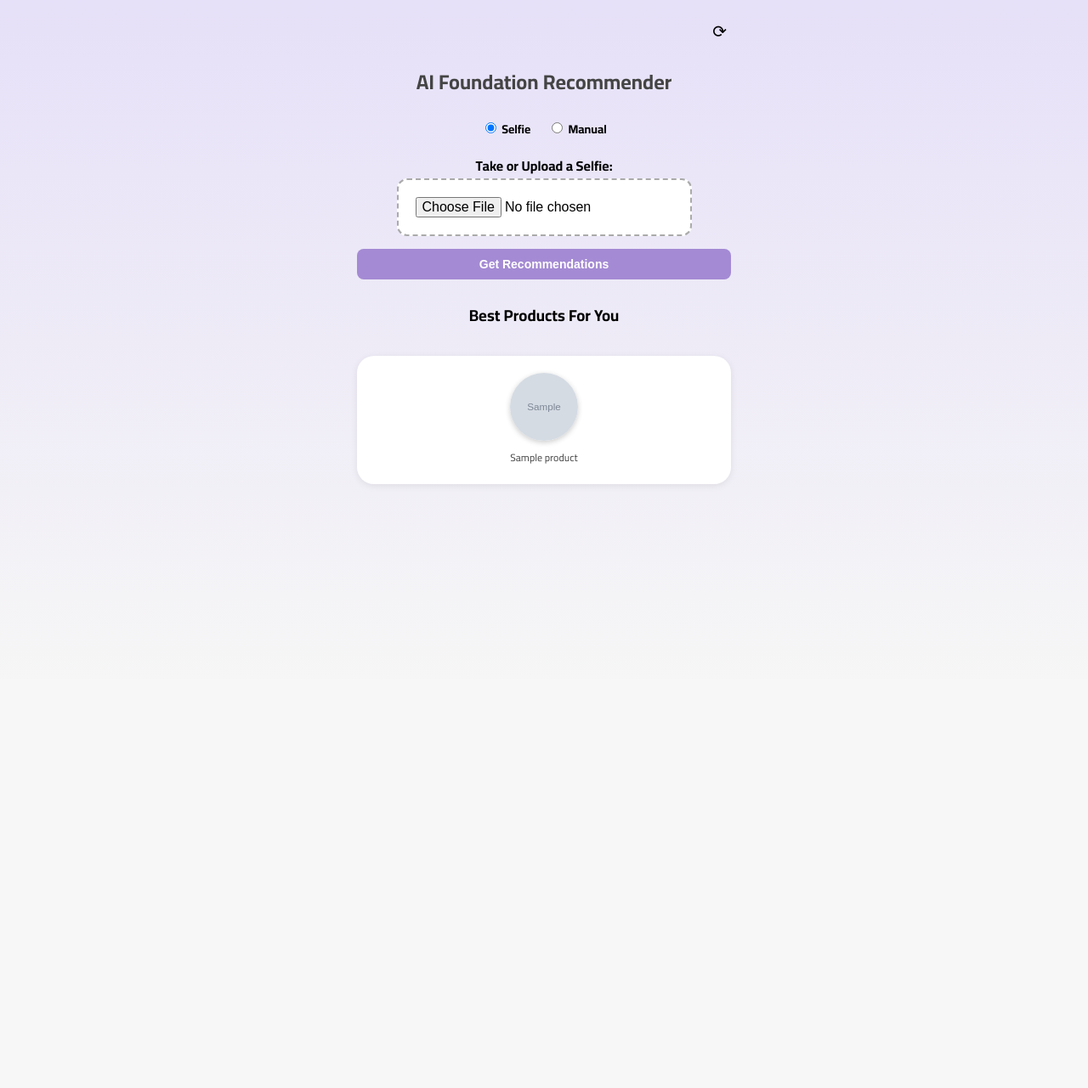
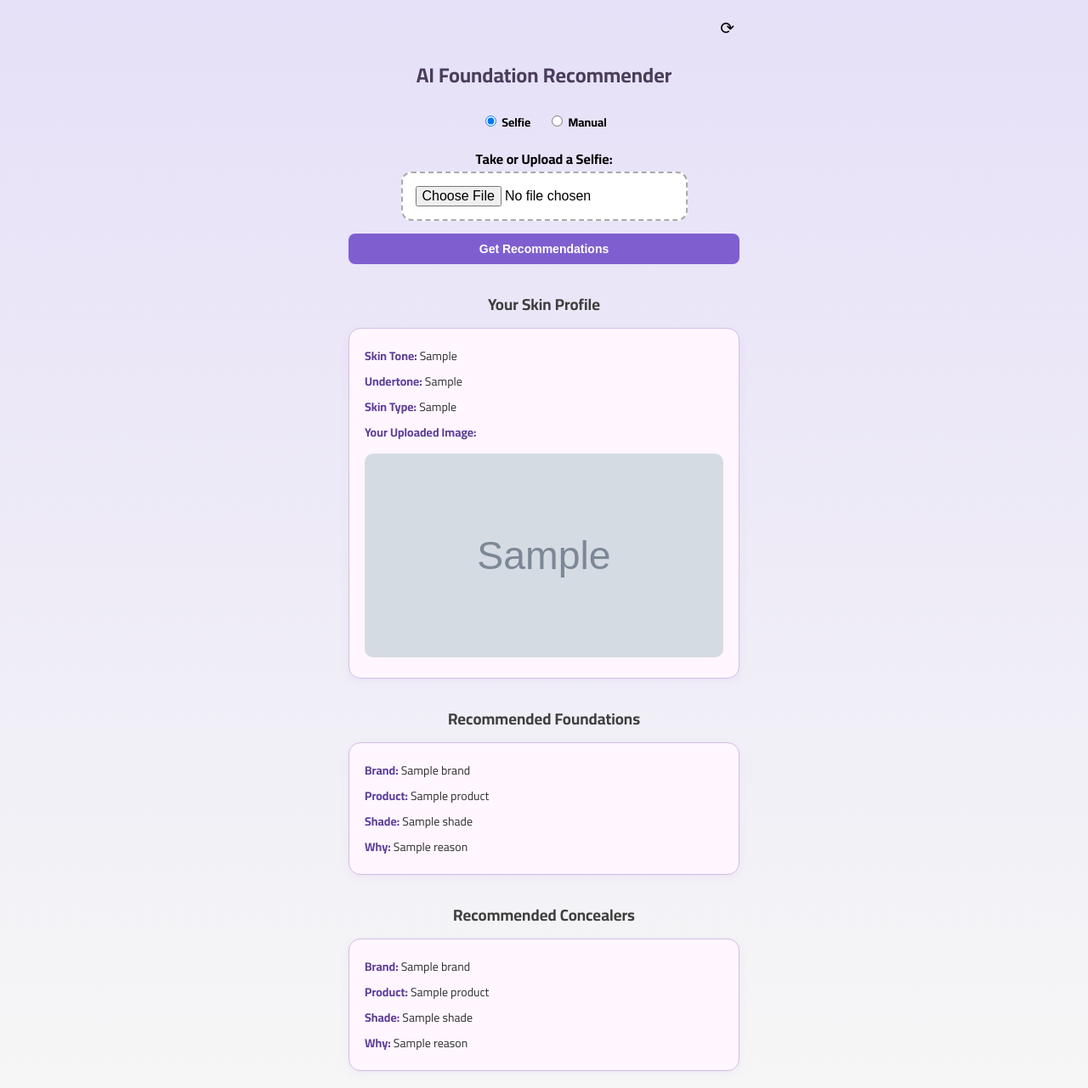
Before and after one commit to saraalmsoud/MakeupAI, a Flask app: template templates/index.html in a window 1280 px wide. Shown: the whole page at 85% size. Before the commit the page ends 575 px from the top, so only its background shows below. Run offline with Flask 3, Linux system fonts and the light colour scheme; the template is opened without the code that fills it: most values are stand-ins (such as "Sample title", 1, 10 or a date in 2020); grey boxes marked "Sample" are stand-in pictures.

Commit message:
Improve profile layout & show image

```diff
--- a/app.py
+++ b/app.py
@@ -1,14 +1,13 @@
 import os
 import json
 import requests
-import pandas as pd
-from flask import Flask, render_template, request, redirect, url_for, flash
+from flask import Flask, render_template, request, redirect, flash
 from werkzeug.utils import secure_filename
 from openai import OpenAI
 from dotenv import load_dotenv
 import base64
 
-# تحميل المتغيرات
+# تحميل المتغيرات من .env
 load_dotenv()
 
 app = Flask(__name__)
@@ -16,71 +15,10 @@ app.secret_key = 'supersecretkey'
 app.config['UPLOAD_FOLDER'] = 'static/uploads'
 os.makedirs(app.config['UPLOAD_FOLDER'], exist_ok=True)
 
+# تهيئة OpenAI
 client = OpenAI(api_key=os.getenv("OPENAI_API_KEY"))
 
-# تحميل قاعدة بيانات المنتجات
-shades_df = pd.read_csv("data/allShades.csv")
-shades_df.columns = shades_df.columns.str.strip()
-shades_df["description"] = shades_df["description"].astype(str)
-
-# توصيات دقيقة بناءً على lightness و undertone
-import colorsys
-
-def hex_to_rgb(hex_color):
-    hex_color = hex_color.lstrip('#')
-    return tuple(int(hex_color[i:i+2], 16)/255 for i in (0, 2, 4))  # Normalized 0-1
-
-def color_distance(rgb1, rgb2):
-    return sum((a - b) ** 2 for a, b in zip(rgb1, rgb2))  # Euclidean distance
-
-def recommend_foundations_precise(skin_tone, undertone, skin_color_hex=None, max_results=5):
-    target_lightness_map = {
-        "Light": 0.90,
-        "Medium": 0.72,
-        "Medium-dark": 0.53,
-        "Dark": 0.30
-    }
-
-    undertone_map = {
-        "Cool": ["cool", "pink", "rosy"],
-        "Neutral": ["neutral", "olive"],
-        "Warm": ["warm", "golden", "yellow", "peach"]
-    }
-
-    target_l = target_lightness_map.get(skin_tone, 0.5)
-    undertone_keywords = undertone_map.get(undertone, [])
-
-    filtered = shades_df[
-        shades_df["description"].str.contains('|'.join(undertone_keywords), case=False, na=False)
-    ].copy()
-
-    filtered["tone_diff"] = abs(filtered["lightness"] - target_l)
-
-    if skin_color_hex:
-        try:
-            user_rgb = hex_to_rgb(skin_color_hex)
-            filtered["hex_diff"] = filtered["hex"].apply(lambda x: color_distance(user_rgb, hex_to_rgb(x)))
-        except:
-            filtered["hex_diff"] = 0.5  # default distance if failed
-    else:
-        filtered["hex_diff"] = 0.5
-
-    # ترتيب حسب tone أولاً ثم hex_diff
-    filtered = filtered.sort_values(by=["tone_diff", "hex_diff"])
-
-    top = filtered[['brand', 'product', 'specific', 'description', 'imgSrc']].head(max_results)
-
-    results = []
-    for _, row in top.iterrows():
-        results.append({
-            "product": f"{row['brand']} - {row['product']} ({row['specific']})",
-            "reason": row['description'],
-            "imgSrc": row['imgSrc']
-        })
-
-    return results
-
-# رفع صورة المستخدم إلى imgbb بطريقة صحيحة
+# رفع الصورة إلى imgbb
 def upload_to_imgbb(image_bytes):
     API_KEY = os.getenv("IMGBB_API_KEY")
     encoded_image = base64.b64encode(image_bytes).decode("utf-8")
@@ -97,7 +35,7 @@ def upload_to_imgbb(image_bytes):
 @app.route('/', methods=['GET', 'POST'])
 def index():
     recommendation = None
-    raw_result = ""
+    image_url = None
 
     if request.method == 'POST':
         mode = request.form.get('mode')
@@ -107,7 +45,15 @@ def index():
                 skin_tone = request.form.get('skin_tone')
                 undertone = request.form.get('undertone')
                 skin_type = request.form.get('skin_type')
-                skin_color_hex = None  # لا يوجد HEX في الوضع اليدوي
+
+                recommendation = {
+                    "skin_tone_detected": skin_tone,
+                    "undertone_detected": undertone,
+                    "skin_type_detected": skin_type,
+                    "skin_color_hex": None,
+                    "recommended_foundations": [],
+                    "recommended_concealers": []
+                }
 
             else:
                 uploaded_file = request.files.get('image')
@@ -124,24 +70,25 @@ def index():
 
                 image_url = upload_to_imgbb(image_bytes)
 
-                # برومبت التحليل
+                # استدعاء GPT
                 completion = client.chat.completions.create(
                     model="gpt-4-turbo",
-                    messages = [
+                    messages=[
                         {
                             "role": "system",
-                            "content": ("You are a professional AI beauty assist ant. "
+                            "content": (
+                                "You are a professional AI beauty assistant. "
                                 "You will analyze the user's selfie to detect their skin tone, undertone, and skin type. "
                                 "Then you will recommend 3 real foundation products and 3 real concealer products based on that analysis. "
                                 "Each product must include: brand name, product name, shade, and a short reason. "
                                 "Return only strict JSON with no explanation. Format:\n"
                                 "{"
-                                "\"skin_tone_detected\": \"\", "
-                                "\"undertone_detected\": \"\", "
-                                "\"skin_type_detected\": \"\", "
-                                "\"skin_color_hex\": \"\", "
-                                "\"recommended_foundations\": [], "
-                                "\"recommended_concealers\": []"
+                                "\\\"skin_tone_detected\\\": \\\"\\\", "
+                                "\\\"undertone_detected\\\": \\\"\\\", "
+                                "\\\"skin_type_detected\\\": \\\"\\\", "
+                                "\\\"skin_color_hex\\\": \\\"\\\", "
+                                "\\\"recommended_foundations\\\": [], "
+                                "\\\"recommended_concealers\\\": []"
                                 "}"
                             )
                         },
@@ -153,63 +100,23 @@ def index():
                             ]
                         }
                     ]
-                )
+                    )
 
-                raw_result = completion.choices[0].message.content.strip()
-                json_start = raw_result.find("{")
-                json_end = raw_result.rfind("}")
-                cleaned_json = raw_result[json_start:json_end+1]
-                parsed = json.loads(cleaned_json)
+                parsed = json.loads(completion.choices[0].message.content)
 
-                skin_tone = parsed["skin_tone_detected"]
-                undertone = parsed["undertone_detected"]
-                skin_type = parsed["skin_type_detected"]
-                skin_color_hex = parsed.get("skin_color_hex")
-
-                # تطبيع التصنيفات
-                tone_correction = {
-                    "deep": "Dark",
-                    "dark": "Dark",
-                    "dark brown": "Dark",
-                    "very dark": "Dark",
-                    "medium dark": "Medium-dark",
-                    "medium-dark": "Medium-dark",
-                    "light-medium": "Medium",
-                    "medium": "Medium",
-                    "light": "Light",
-                    "fair": "Light"
+                recommendation = {
+                    "skin_tone_detected": parsed["skin_tone_detected"],
+                    "undertone_detected": parsed["undertone_detected"],
+                    "skin_type_detected": parsed["skin_type_detected"],
+                    "skin_color_hex": parsed.get("skin_color_hex"),
+                    "recommended_foundations": parsed.get("recommended_foundations", []),
+                    "recommended_concealers": parsed.get("recommended_concealers", [])
                 }
-
-                undertone_correction = {
-                    "cool": "Cool",
-                    "pink": "Cool",
-                    "rosy": "Cool",
-                    "neutral": "Neutral",
-                    "olive": "Neutral",
-                    "warm": "Warm",
-                    "golden": "Warm",
-                    "yellow": "Warm",
-                    "peach": "Warm"
-                }
-
-                skin_tone = tone_correction.get(skin_tone.lower(), skin_tone)
-                undertone = undertone_correction.get(undertone.lower(), undertone)
-
-            # توصيات من قاعدة البيانات باستخدام lightness
-            recommended = recommend_foundations_precise(skin_tone, undertone, skin_color_hex)
-
-            recommendation = {
-                "skin_tone_detected": skin_tone,
-                "undertone_detected": undertone,
-                "skin_type_detected": skin_type,
-                "skin_color_hex": skin_color_hex,
-                "recommended_foundations": recommended
-            }
 
         except Exception as e:
             flash(str(e))
 
-    return render_template('index.html', recommendation=recommendation, raw_result=raw_result)
+    return render_template('index.html', recommendation=recommendation, image_url=image_url)
 
 if __name__ == '__main__':
     app.run(debug=True)
--- a/templates/index.html
+++ b/templates/index.html
@@ -14,32 +14,29 @@
     }
 
     .app-container {
-      max-width: 480px;
+      max-width: 500px;
       margin: auto;
       padding: 20px;
       min-height: 100vh;
       box-sizing: border-box;
-      position: relative;
     }
 
     .top-bar {
       display: flex;
       justify-content: flex-end;
-      align-items: center;
       margin-bottom: 10px;
     }
 
     .refresh-btn {
       font-size: 20px;
       cursor: pointer;
-      padding: 5px;
+      background: none;
       border: none;
-      background: none;
     }
 
     h2 {
       text-align: center;
-      color: #444;
+      color: #4a3d5c;
       margin-bottom: 20px;
     }
 
@@ -69,7 +66,7 @@
       display: block;
       margin: auto;
       font-size: 16px;
-      padding: 20px;
+      padding: 15px;
       background: #fff;
       border-radius: 12px;
       border: 2px dashed #aaa;
@@ -83,59 +80,42 @@
     }
 
     .submit-btn {
-      background-color: #a48ad4;
+      background-color: #7f5fcf;
       color: white;
       border: none;
       font-weight: bold;
       cursor: pointer;
     }
 
-    .products-circles {
-      display: flex;
-      justify-content: space-around;
-      margin-top: 30px;
-      padding: 20px 10px;
-      background: #fff;
-      border-radius: 20px;
-      box-shadow: 0 2px 8px rgba(0,0,0,0.08);
-      flex-wrap: wrap;
-      gap: 15px;
+    .section-title {
+      text-align: center;
+      margin: 30px 0 10px;
+      color: #3f3f3f;
     }
 
-    .circle-product {
+    .product-list {
       display: flex;
       flex-direction: column;
-      align-items: center;
-      text-align: center;
-      width: 90px;
-      position: relative;
+      gap: 20px;
+      margin-top: 10px;
     }
 
-    .circle-product img {
-      width: 80px;
-      height: 80px;
-      object-fit: cover;
-      border-radius: 50%;
-      box-shadow: 0 2px 6px rgba(0,0,0,0.2);
+    .product-card {
+      background: #fff6ff;
+      border: 1px solid #d3bce6;
+      border-radius: 14px;
+      padding: 15px 18px;
+      box-shadow: 0 3px 10px rgba(164, 138, 212, 0.1);
     }
 
-    .circle-product p {
-      margin: 8px 0 0;
-      font-size: 12px;
-      color: #444;
+    .product-card p {
+      margin: 4px 0;
+      font-size: 14px;
+      color: #333;
     }
 
-    .view-all-btn {
-      display: block;
-      margin: 15px auto 0;
-      text-align: center;
-      background-color: #a48ad4;
-      color: white;
-      padding: 10px 20px;
-      border-radius: 12px;
-      font-weight: bold;
-      text-decoration: none;
-      width: fit-content;
+    .product-card p strong {
+      color: #5c3d99;
     }
 
     .flash-messages {
@@ -152,7 +132,7 @@
 <body>
   <div class="app-container">
     <div class="top-bar">
-      <button type="button" class="refresh-btn" onclick="location.reload()">⟳</button>
+      <button class="refresh-btn" onclick="location.reload()">⟳</button>
     </div>
 
     <h2>AI Foundation Recommender</h2>
@@ -176,7 +156,7 @@
           <option value="Dark">Dark</option>
         </select>
 
-        <label>Undertone:</label><select name="undertone">
+        <label>Undertone:</label><select name="under tone">
           <option value="Cool">Cool</option>
           <option value="Neutral">Neutral</option>
           <option value="Warm">Warm</option>
@@ -189,9 +169,7 @@
           <option value="Combination">Combination</option>
           <option value="Normal">Normal</option>
         </select>
-      </div>
-
-      <button class="submit-btn" type="submit">Get Recommendations</button>
+      </div><button class="submit-btn" type="submit">Get Recommendations</button>
     </form>
 
     {% with messages = get_flashed_messages() %}
@@ -205,26 +183,40 @@
     {% endwith %}
 
     {% if recommendation %}
-      <h3 style="text-align: center;">Best Products For You</h3>
-      <div class="products-circles">
-        {% set count = 0 %}
+      <h3 class="section-title">Your Skin Profile</h3>
+      <div class="product-card">
+        <p><strong>Skin Tone:</strong> {{ recommendation.skin_tone_detected }}</p>
+        <p><strong>Undertone:</strong> {{ recommendation.undertone_detected }}</p>
+        <p><strong>Skin Type:</strong> {{ recommendation.skin_type_detected }}</p>
+        {% if uploaded_image %}
+          <p><strong>Your Uploaded Image:</strong></p>
+          <img src="{{ uploaded_image }}" alt="Uploaded Image" style="width: 100%; max-height: 240px; object-fit: cover; border-radius: 10px; margin-top: 8px;">
+        {% endif %}
+      </div>
+
+      <h3 class="section-title">Recommended Foundations</h3>
+      <div class="product-list">
         {% for item in recommendation.recommended_foundations %}
-          {% if item.imgSrc and item.imgSrc.strip() != "" %}
-            {% if count < 3 %}
-              <div class="circle-product">
-                <img src="{{ item.imgSrc }}" alt="Product Image">
-                <p>{{ item.product }}</p>
+          <div class="product-card">
+            <p><strong>Brand:</strong> {{ item.brand or item.brand_name }}</p>
+            <p><strong>Product:</strong> {{ item.product or item.product_name }}</p>
+            <p><strong>Shade:</strong> {{ item.shade }}</p>
+            <p><strong>Why:</strong> {{ item.reason }}</p>
           </div>
-              {% set count = count + 1 %}
-            {% endif %}
-          {% endif %}
         {% endfor %}
       </div>
 
-      {% set total_with_images = recommendation.recommended_foundations | selectattr('imgSrc') | select('string') | list | length %}
-      {% if total_with_images > 3 %}
-        <a href="#" class="view-all-btn">View All Products</a>
-      {% endif %}
+      <h3 class="section-title">Recommended Concealers</h3>
+      <div class="product-list">
+        {% for item in recommendation.recommended_concealers %}
+          <div class="product-card">
+            <p><strong>Brand:</strong> {{ item.brand or item.brand_name }}</p>
+            <p><strong>Product:</strong> {{ item.product or item.product_name }}</p>
+            <p><strong>Shade:</strong> {{ item.shade }}</p>
+            <p><strong>Why:</strong> {{ item.reason }}</p>
+          </div>
+        {% endfor %}
+      </div>
     {% endif %}
   </div>
 
```
Also changed, not shown: static/uploads/15.jpg (added), static/uploads/images_13.jpg (added), static/uploads/images_14.jpg (added), static/uploads/images_15.jpg (added). Lines whose indentation alone changed are shown as unchanged.
